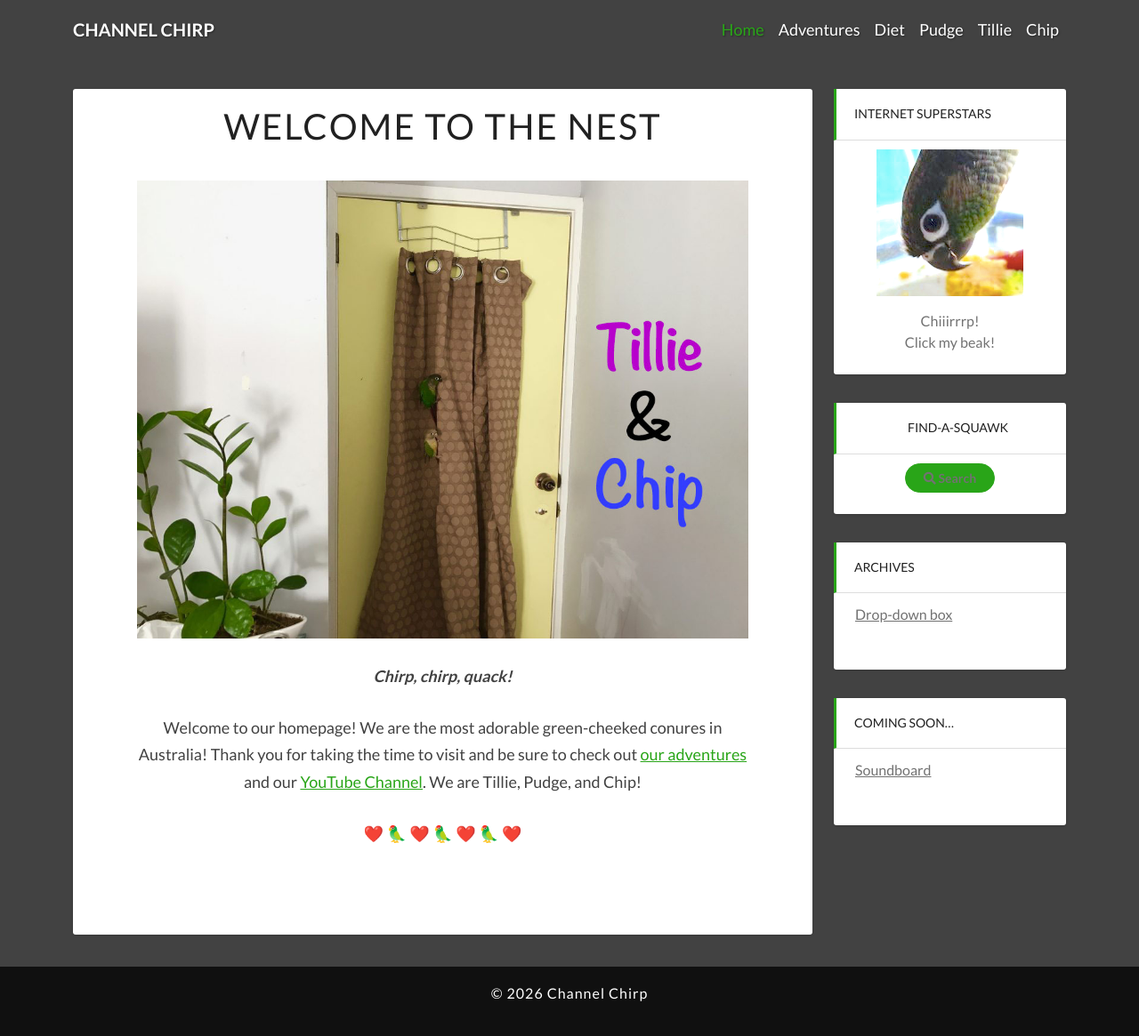
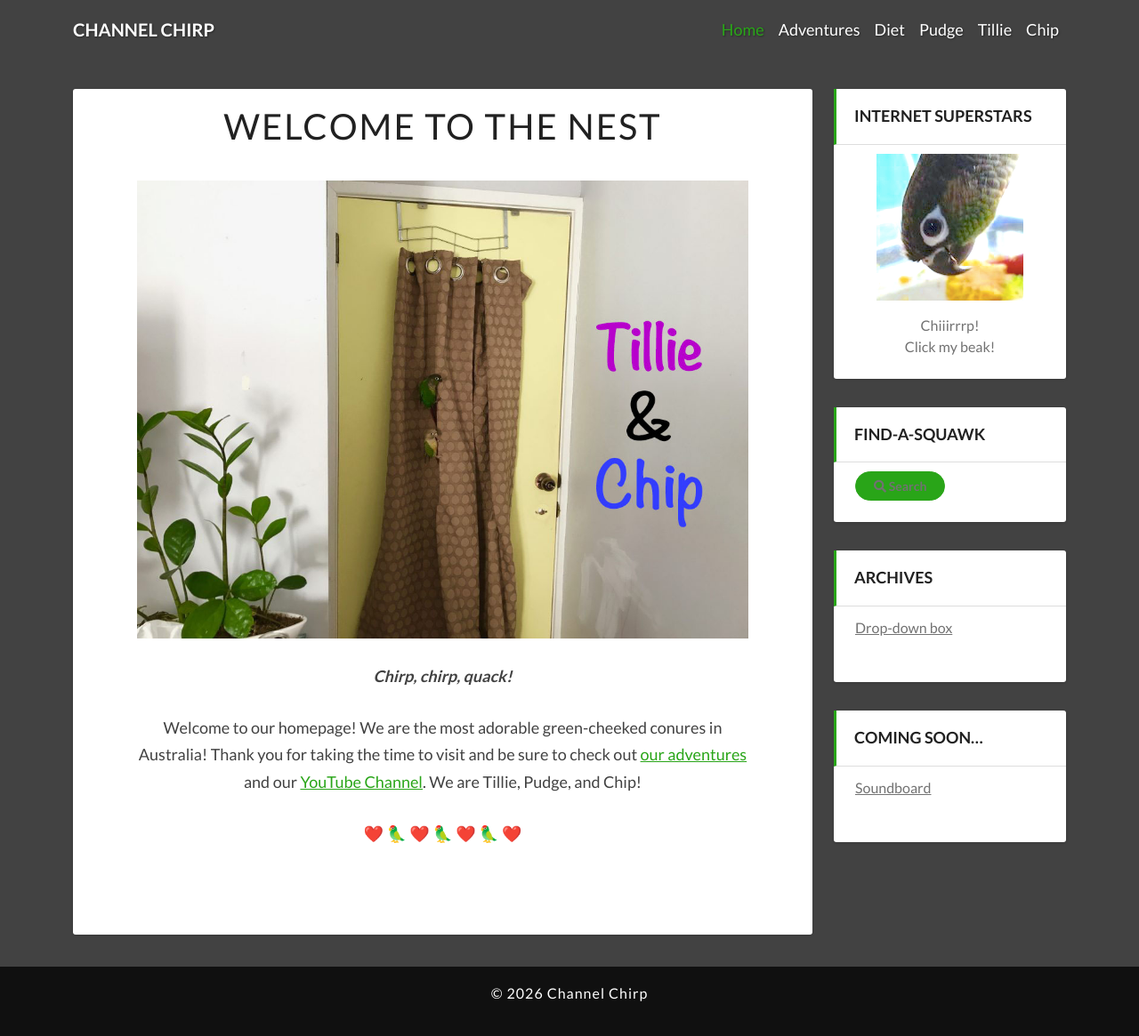
Before and after one commit to ChannelChirp/website, a Jekyll site: the page built from index.md, in a window 1280 px wide and 1170 px high. Shown: the top 1165 px of the window at 89% size. Built offline with Jekyll 4.4.1, drawn with Linux system fonts in a browser that asks for light colours.

Commit message:
fix: cosmetics

```diff
--- a/_includes/sidebar.html
+++ b/_includes/sidebar.html
@@ -8,7 +8,7 @@
   </div>
 </aside>
 
-<aside class="widget text-center">
+<aside class="widget">
   <h4 class="widget-title">Find-a-Squawk</h4>
   <a href="{{ '/search/' | relative_url }}" class="btn btn-primary btn-sm-pill">
     <i class="fas fa-search"></i> Search
--- a/css/lighthouse.css
+++ b/css/lighthouse.css
@@ -278,12 +278,12 @@ blockquote p {
 }
 .widget-title {
   position: relative;
-  font-size: 14px;
+  font-size: 18px;
   margin: -24px -24px 10px;
   padding: 20px 5px 20px 20px;
   border-bottom: 1px solid #ddd;
   border-left: 3px solid #29a518;   /* accent left bar */
-  font-weight: 500;
+  font-weight: 600;
   text-transform: uppercase;
 }
 .widget a { color: #727272; }
@@ -466,6 +466,8 @@ tbody tr:nth-child(odd) {
 /* Navigation links */
 .navbar-nav .nav-link {
   font-weight: 400;   /* was 600 – 400 is regular weight */
+  padding-left: 1.5rem;   /* for spacing in the nav menu */
+  padding-right: 1.5rem;  /* for spacing in the nav menu */
 }
 
 /* Navbar brand (site name) */
```
